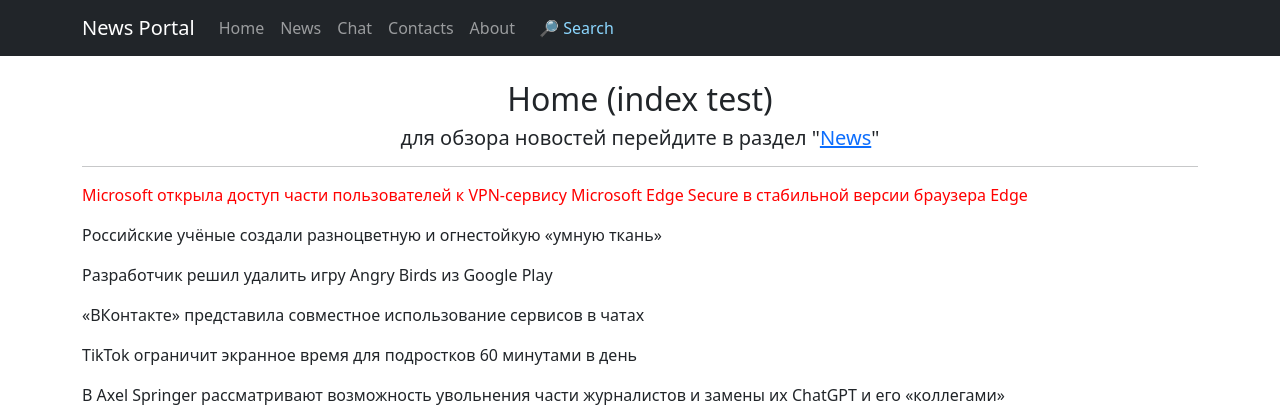
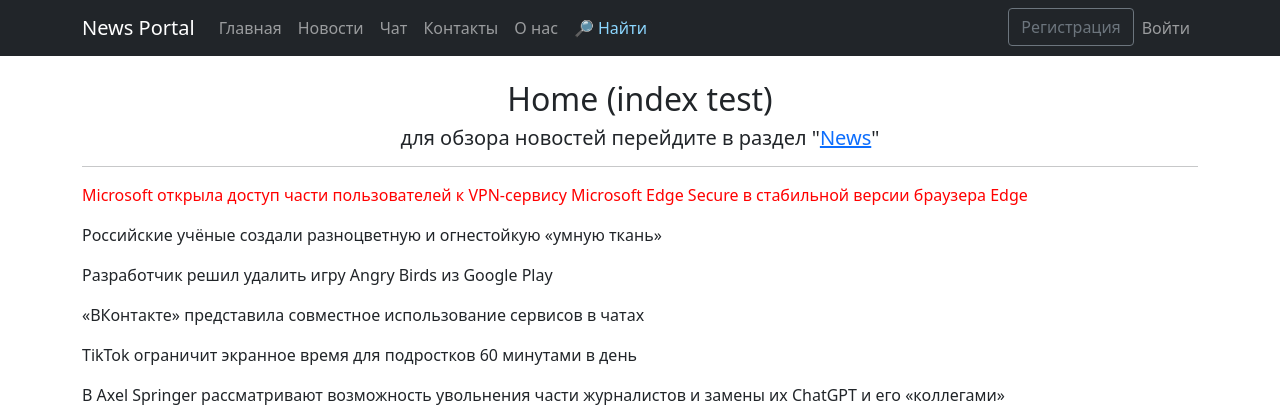
Before and after one commit to AlexBurnX/News-Portal, a Django app: page / in a window 1280 px wide. Shown: the top 420 px of the page. Run offline with Django 4.2, Linux system fonts and the light colour scheme; data comes from the database, SQL or seed files in the repository; both versions use the stored data as it was after the commit; some libraries are stand-ins or nearby versions.

Commit message:
Добавлено:

  - Кнопки "Регистрация" и "Войти" для не авторизированных пользователей.
  - Кнопка "Выйти" для выхода из пользовательского аккаунта.

Изменно:

  - Все кнопки меню переименованы на русский язык.

Исправлено:

  - При нажатии на кнопку "Стать автором" добавлена проверка никнейма, если он уже присутствует в базе данных как автор, но был удалён через панель администратора.

```diff
--- a/project/NewsPortal/views.py
+++ b/project/NewsPortal/views.py
@@ -32,7 +32,8 @@
     group = Group.objects.get(name='authors')
     if not user.groups.filter(name='authors').exists():
         group.user_set.add(user)
-        Author.objects.create(authorUser=User.objects.get(pk=user.id))
+        if not Author.objects.filter(authorUser=user).exists():
+            Author.objects.create(authorUser=User.objects.get(pk=user.id))
 
     return redirect('/news/')
 
@@ -105,7 +106,6 @@
     template_name = 'post_delete.html'
     success_url = reverse_lazy('post_list')
 
-
 # def post_create(request):
 #     form = PostEditForm()
 #
--- a/project/templates/flatpages/default.html
+++ b/project/templates/flatpages/default.html
@@ -26,22 +26,43 @@
                <div class="collapse navbar-collapse" id="navbarResponsive">
                    <ul class="navbar-nav ml-auto">
                        <li class="nav-item active">
-                           <a class="nav-link" href="/">Home</a>
+                           <a class="nav-link" href="/">Главная</a>
                        </li>
                        <li class="nav-item">
-                           <a class="nav-link" href="/news/">News</a>
+                           <a class="nav-link" href="/news/">Новости</a>
                        </li>
                        <li class="nav-item">
-                           <a class="nav-link" href="/chat/">Chat</a>
+                           <a class="nav-link" href="/chat/">Чат</a>
                        </li>
                        <li class="nav-item">
-                           <a class="nav-link" href="/contacts/">Contacts</a>
+                           <a class="nav-link" href="/contacts/">Контакты</a>
                        </li>
                        <li class="nav-item">
-                           <a class="nav-link" href="/about/">About</a>
+                           <a class="nav-link" href="/about/">О нас</a>
+                       </li>
+                       <li class="nav-item">
+
+                       </li>
+                       <li class="nav-item">
+                           <a class="nav-link" style="color:#8CD7FF" href="/news/search/">🔎 Найти</a>
                        </li>
                    </ul>
-                   <a class="nav-link" style="color:#8CD7FF" href="/news/search/">🔎 Search</a>
+               </div>
+               <div align="right">
+                   <ul class="navbar-nav ml-auto">
+                       {% if not request.user.is_authenticated %}
+                           <li>
+                               <a class="btn btn-outline-secondary" href="/accounts/signup/">Регистрация</a>
+                           </li>
+                           <li>
+                               <a class="nav-link" href="/accounts/login/">Войти</a>
+                           </li>
+                       {% else %}
+                           <li>
+                               <a class="btn btn-outline-secondary" href="/accounts/logout/">Выйти</a>
+                           </li>
+                       {% endif %}
+                   </ul>
                </div>
            </div>
         </nav>
```
Also changed, not shown: project/templates/news.html (+6 -2 lines), project/db.sqlite3.
